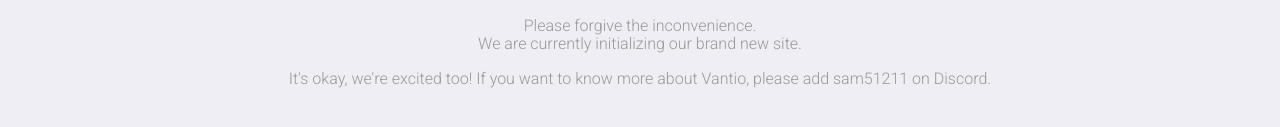
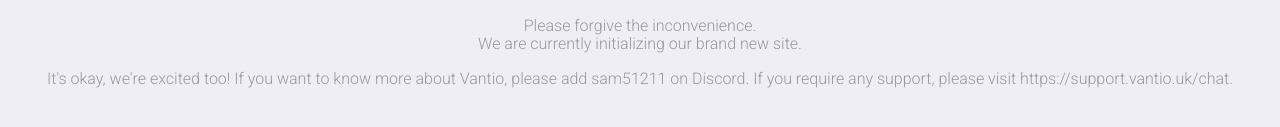
Before and after one commit to Vantio/vantio.github.io, a plain HTML site: page index.html in a window 1280 px wide. Shown: the part 363-490 px from the top of the page. Drawn offline with nearby package versions, Linux system fonts and the light colour scheme.

Commit message:
Update index.html
Signed-off-by: Dogge <63399466+doggegamingtime@users.noreply.github.com>

```diff
--- a/index.html
+++ b/index.html
@@ -69,6 +69,7 @@
 </p>
 <p>
   It's okay, we're excited too! If you want to know more about Vantio, please add sam51211 on Discord.
+  If you require any support, please visit https://support.vantio.uk/chat.
 </p>
 
 </div>
```
